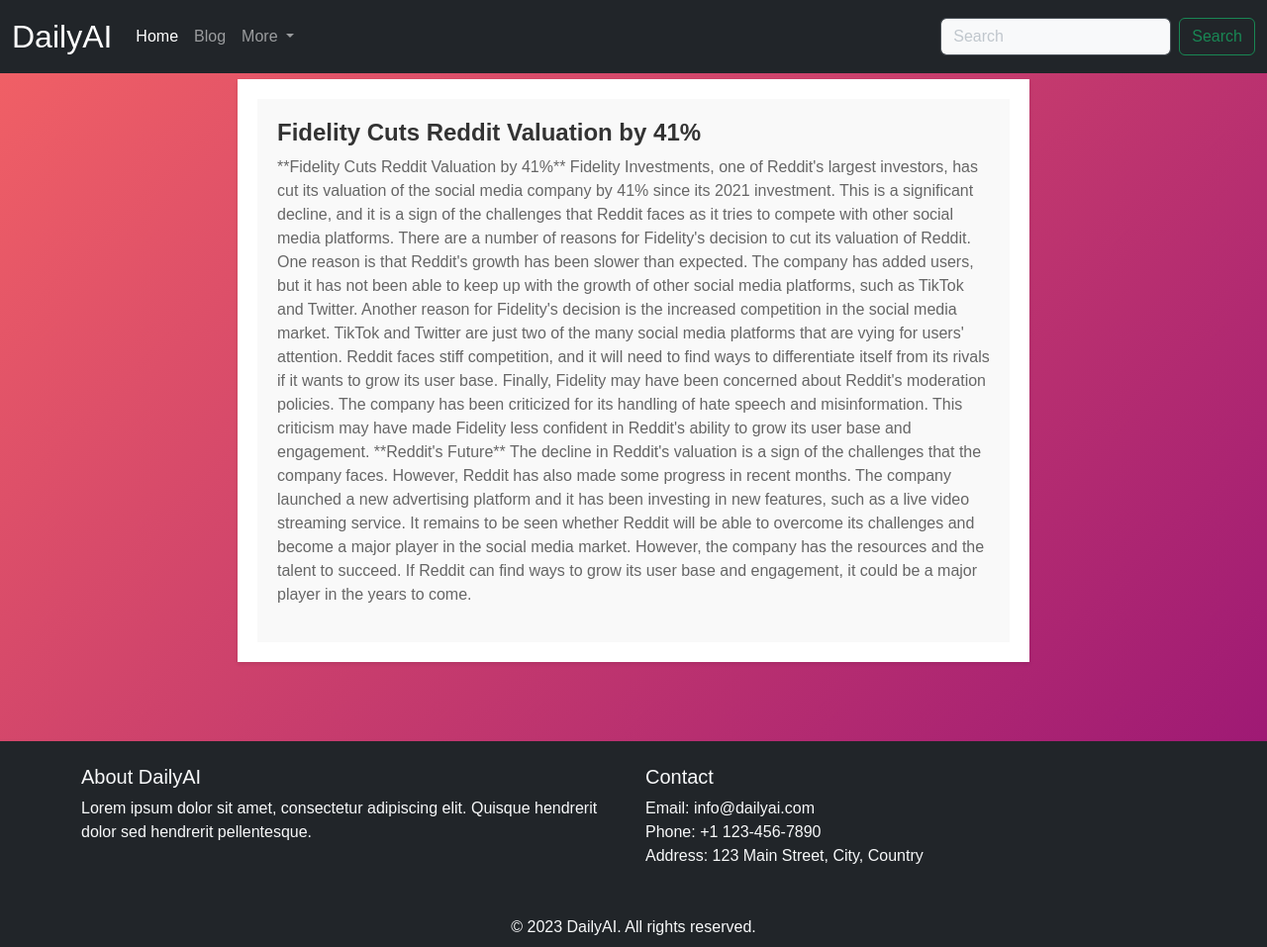
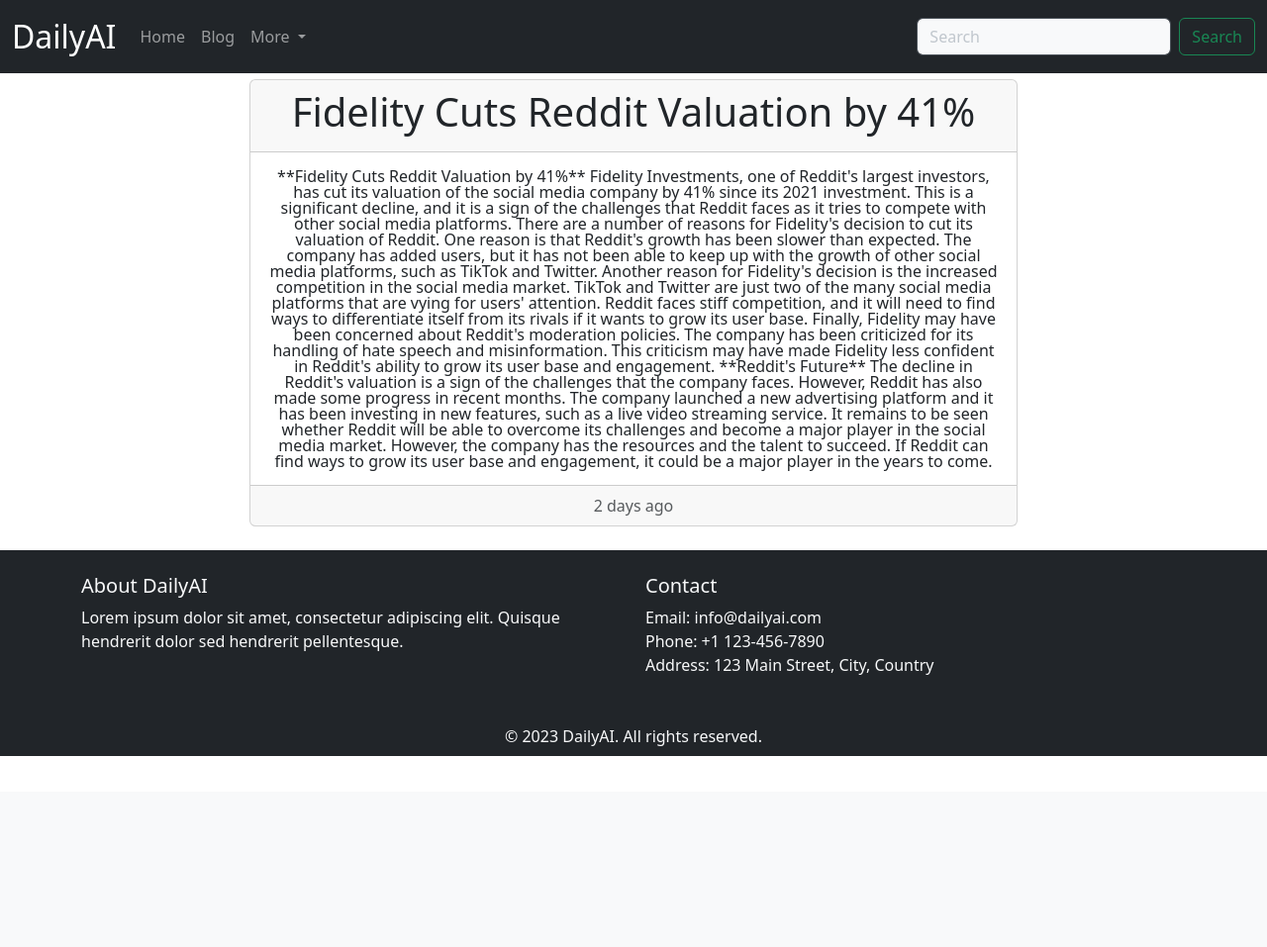
Before and after one commit to AjasMohammed/AI_Blog, a Django app: page /blog/1/ in a window 1280 px wide. Shown: the whole page at 99% size. After the commit the page ends 764 px from the top, so only its background shows below. Run offline with Django 4.2, Linux system fonts and the light colour scheme; data comes from the database, SQL or seed files in the repository; parts of the project's set-up code (start-up, migrations or seed data) failed here and were passed over.

Commit message:
Changed the layout of the blog.html. changed the active state of home in nav bar , now the text activates when the user is on the corresponding page. made some changes to the blogpost page.

```diff
--- a/templates/basic.html
+++ b/templates/basic.html
@@ -19,10 +19,10 @@
           <div class="collapse navbar-collapse" id="navbarSupportedContent">
             <ul class="navbar-nav me-auto mb-2 mb-lg-0">
               <li class="nav-item">
-                <a class="nav-link active" aria-current="page" href="/">Home</a>
+                <a class="nav-link {% if request.path == '/' %}active{% endif %}" aria-current="page" href="/">Home</a>
               </li>
               <li class="nav-item">
-                <a class="nav-link" href="/blog">Blog</a>
+                <a class="nav-link {% if request.path == '/blog/' %}active{% endif %}" href="/blog">Blog</a>
               </li>
               <li class="nav-item dropdown">
                 <a class="nav-link dropdown-toggle" href="#" role="button" data-bs-toggle="dropdown" aria-expanded="false">
--- a/templates/blog/blogpost.html
+++ b/templates/blog/blogpost.html
@@ -2,47 +2,23 @@
 {% block title %}BlogPost{% endblock title %}
 
 {% block style %}
-    /* CSS styles */
-    body {
-      font-family: Arial, sans-serif;
-      margin: 0;
-      padding: 0;
-      background: linear-gradient(135deg, #F36265, #961276);
-    }
+    {% endblock style %}
 
-    /* Main content styles */
-    .content {
-      max-width: 800px;
-      margin: 80px auto; /* Add margin-top to center the content */
-      background-color: #fff;
-      padding: 20px;
-      box-shadow: 0px 2px 4px rgba(0, 0, 0, 0.1);
-    }
+    {% block body %}
+  <!-- Main content -->
+<div class="container" style="margin-top: 5rem; max-width:50rem">
+  <div class="card text-center">
+    <div class="card-header">
+      <h1 class="card-title">{{post.title}}</h1>
+    </div>
+    <div class="card-body">
 
-    .blog-post {
-      background-color: #f9f9f9; /* Add a light background color to the blog post */
-      padding: 20px;
-    }
+      <p class="card-text lh-1">{{post.content}}</p>
 
-    .blog-post h2 {
-      margin-top: 0;
-      color: #333;
-      font-size: 24px;
-      font-weight: bold;
-    }
-
-    .blog-post p {
-      color: #666;
-      line-height: 1.5;
-    }
-    {% endblock style %}
-</head>
-{% block body %}
-  <!-- Main content -->
-  <div class="content">
-    <div class="blog-post">
-      <h2>{{post.title}}</h2>
-      <p>{{post.content}}</p>
+    </div>
+    <div class="card-footer text-body-secondary">
+      2 days ago
     </div>
   </div>
+  </div>
   {% endblock body%}
```
Also changed, not shown: templates/blog/blog.html (+20 -3 lines), templates/home/home.html (+10 -9 lines).
